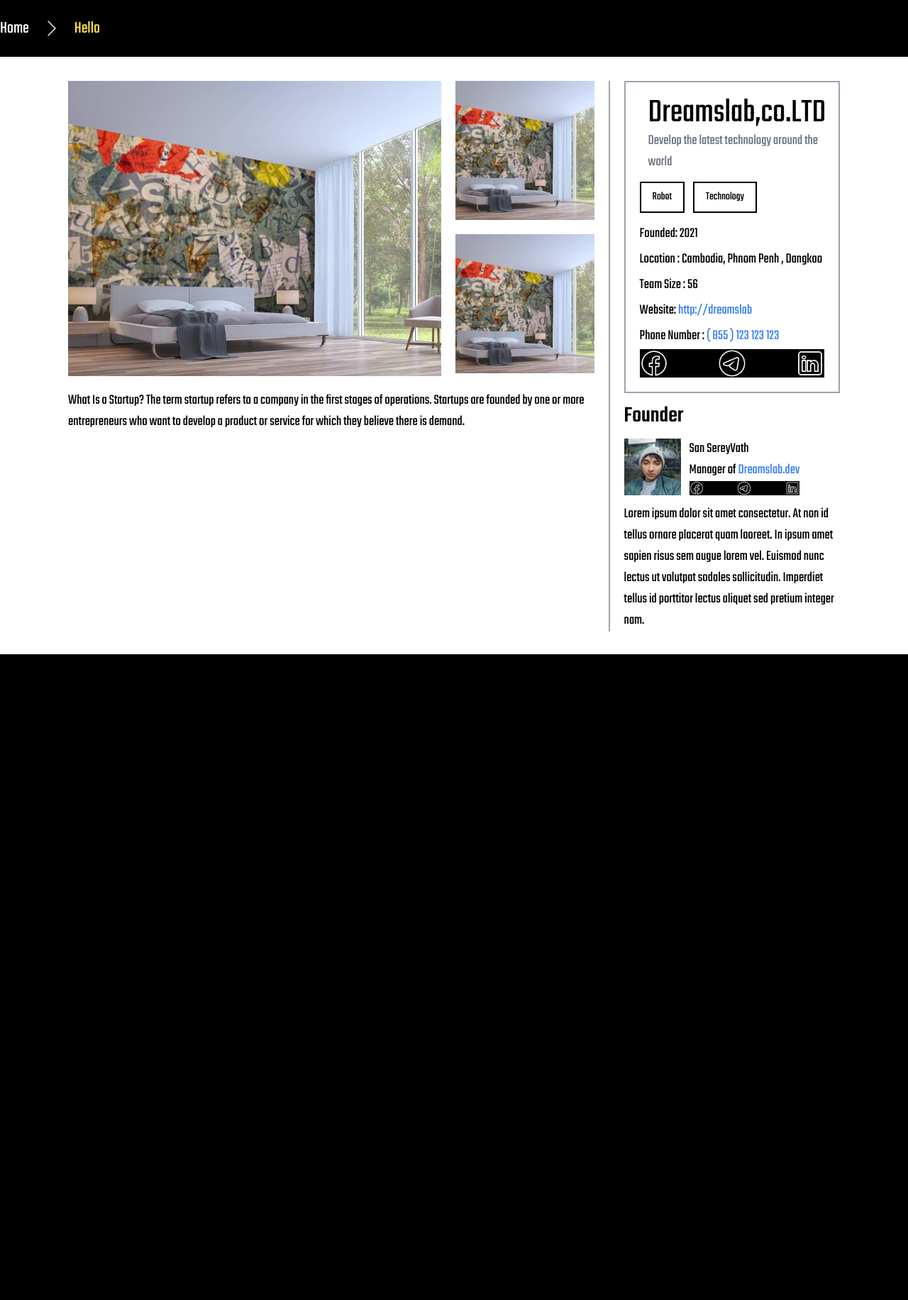
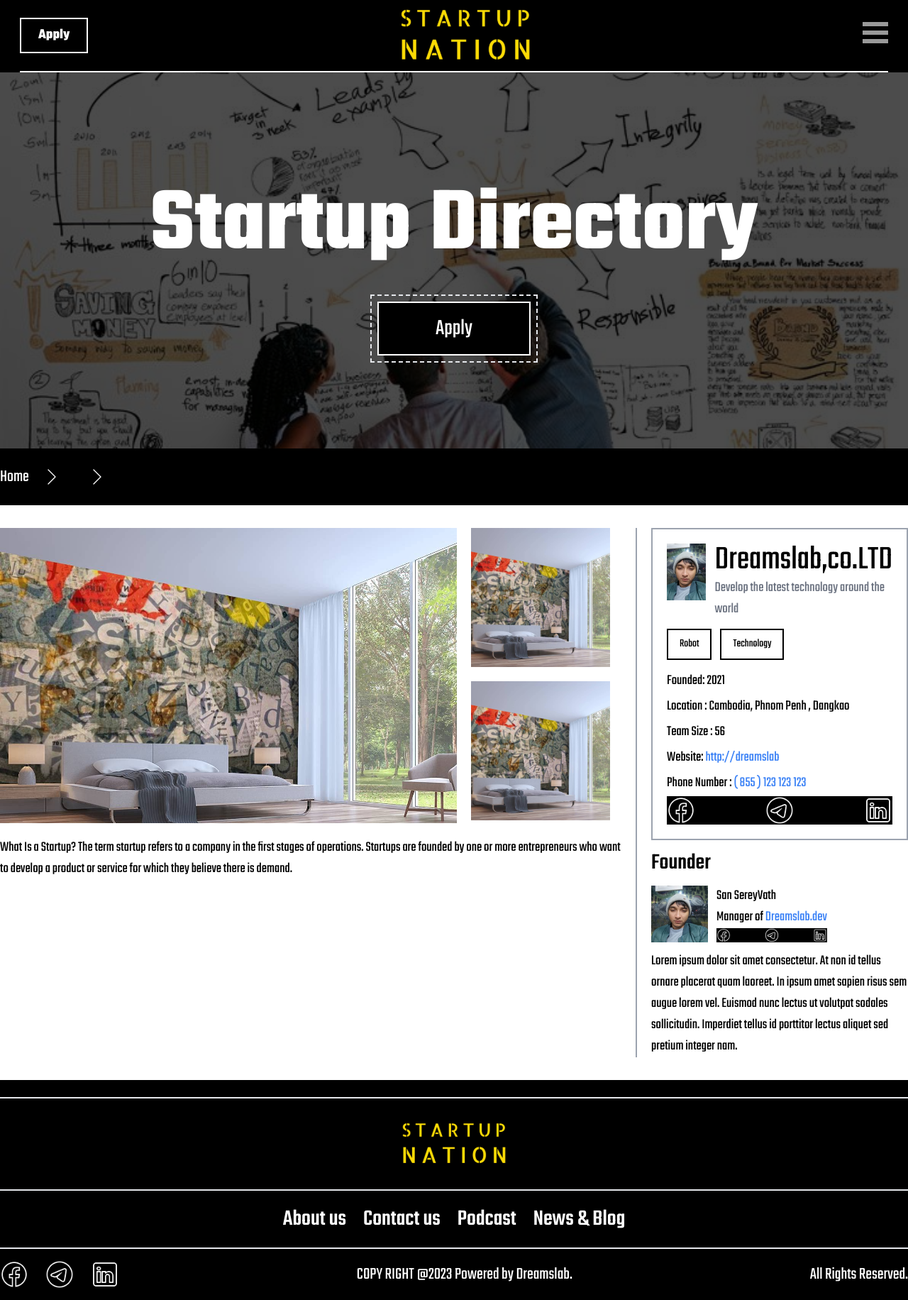
Before and after one commit to linin-nin/startup-nation, a Next.js app: page /startup-directory/detail in a window 1280 px wide. Shown: the whole page at 71% size. Before the commit the page ends 922 px from the top, so only its background shows below. Built offline with nearby package versions, Linux system fonts and the light colour scheme.

Commit message:
fix some bug in directory page

```diff
--- a/src/app/startup-directory/detail/page.tsx
+++ b/src/app/startup-directory/detail/page.tsx
@@ -1,15 +1,19 @@
 import Info_detail from "@/components/directory/info"
-// import Header from "@/components/header/Header"
+import Header from "@/components/header/Header"
 import ShowPath from "@/components/directory/showPath"
-// import Hero from "@/components/directory/directory"
+import Hero from "@/components/directory/directory"
+import Footer from "@/components/footer/footer"
 
 const aboutUs = () => {
   return (
     <div>
-      {/* <Header/>
-      <Hero/> */}
+      <div className=' bg-black padding-body right-0 left-0 sticky top-0 z-50'>
+          <Header/>
+      </div>
+      <Hero/>
       <ShowPath/>
       <Info_detail/>
+      <Footer/>
     </div>
   )
 }
--- a/src/app/startup-directory/page.tsx
+++ b/src/app/startup-directory/page.tsx
@@ -1,4 +1,4 @@
-
+import Hero from "@/components/directory/directory"
 import ShowPath from "@/components/directory/showPath"
 import Search from "@/components/directory/Search"
 import Footer from "@/components/footer/footer"
@@ -9,7 +9,8 @@
     <div>
       <div className=' bg-black padding-body right-0 left-0 sticky top-0 z-50'>
           <Header/>
-        </div>
+      </div>
+      <Hero/>
       <ShowPath/>
       <Search/>
       <Footer/>
--- a/src/components/directory/Search.tsx
+++ b/src/components/directory/Search.tsx
@@ -53,12 +53,9 @@
       </div>
       {/* ----grid--- */}
 
-      <div className="container mt-8 grid grid-cols-1 md:grid-cols-2 xl:grid-cols-3 gap-8
-
-      ">
-
+      <div className="container mt-8 grid grid-cols-1 md:grid-cols-2 xl:grid-cols-3 gap-8 overflow-hidden">
         {Cards.map((item) => (
-          <div key={item.id} className="bg-red-500">
+          <div key={item.id} className="relative before:absolute before:bg-gray-400 before:h-[100vh] before:w-[2px] before:top-0 before:left-[-17px]">
             <div className="h-[416px] ">
               <Image src={item.img} alt="image" width={416}
                 height={416} className="h-full w-full object-cover"
@@ -76,12 +73,6 @@
         ))}
 
       </div>
-
-
-
-
-
-
       {/* ---Pagination--- */}
       <div className="flex justify-between items-center mt-10 py-5 w-full border-t-2 border-gray-400 container ">
         <div>1 -6 from 100</div>
--- a/src/components/directory/directory.tsx
+++ b/src/components/directory/directory.tsx
@@ -4,7 +4,7 @@
 
 const Hero = () => {
   return (
-    <main>
+    <main className="bg-yellow-300">
       <div className="w-full h-[530px] relative bg-cover bg-center">
         <Image src="/image/directory-cover.jpg" fill alt="bg-cover" className="w-full h-full object-cover" />
         <div className="flex opacity-100 inset-0 before:opacity-70 before:absolute before:bg-black before:w-full before:inset-0 before:h-full before:top-0 before:left-0 items-center justify-center absolute ">
--- a/src/components/directory/info.tsx
+++ b/src/components/directory/info.tsx
@@ -4,7 +4,7 @@
 
 const Info_detail = () => {
     return (
-        <main className='bg-white text-black flex justify-start py-8 px-24'>
+        <main className='bg-white text-black flex justify-start py-8'>
             <div className="container flex">
                 <div className="pr-5 w-[70%]">
                     <div className="flex">
@@ -38,8 +38,8 @@
                             </div>
                         </div>
                         <div className="my-3">
-                            <button className="px-4 py-2 bg-none border-2 border-black mr-3">Robot</button>
-                            <button className="px-4 py-2 bg-none border-2 border-black">Technology</button>
+                            <button className="px-4 py-2 bg-none border-2 border-black mr-3 hover:bg-black hover:text-white">Robot</button>
+                            <button className="px-4 py-2 bg-none border-2 border-black hover:bg-black hover:text-white">Technology</button>
                         </div>
                         <div className="leading-9">
                             <p>Founded: 2021</p>
--- a/src/components/directory/showPath.tsx
+++ b/src/components/directory/showPath.tsx
@@ -1,11 +1,20 @@
+"use client"
 import Image from "next/image"
 import Link from "next/link"
-import SideBar from "../header/SideBar"
+import { usePathname } from 'next/navigation'
+import { MenuNavbar } from "@/lib/meu-navbar"
 
-const hello = "Hello"
+
 const ShowPath = () => {
+  const pathName = usePathname()
+  function Name(){
+    for(let i=0;i<MenuNavbar.length;i++){
+      if(pathName==MenuNavbar[i].pathUrl)
+        return (MenuNavbar[i].menuName)
+    }
+  }
   return (
-    <div className='container py-6 border-b-2'>
+    <div className='container py-6'>
       <div className="inline-block">
         <div className="flex justify-between gap-4">
           <Link href="/"><h2 className="text-2xl hover:underline">Home</h2></Link>
@@ -14,8 +23,12 @@
           alt="greater-than-icon"
           width={32}
           height={32}/>
-
-          <h2 className="text-yellow-300 text-2xl">{hello}</h2>
+          <h2 className="text-yellow-300 text-2xl"><Name/></h2>
+          <Image
+          src={'/icons/greater-then.svg'}
+          alt="greater-than-icon"
+          width={32}
+          height={32}/>
         </div>
       </div>
     </div>
--- a/src/components/header/SideBar.tsx
+++ b/src/components/header/SideBar.tsx
@@ -1,4 +1,4 @@
-
+import { MenuNavbar } from '@/lib/meu-navbar';
 import React from 'react'
 import { useState } from 'react';
 import sidebarCSS from './sidebar.module.css'
@@ -7,6 +7,7 @@
 const SideBar = () => {
 
     const [isOpen, setIsOpen] = useState(false);
+
 
     const handleClick = () => {
         setIsOpen(!isOpen);
@@ -17,13 +18,13 @@
             </button>
             <nav className={sidebarCSS.nav}>
                 <ul className={`${sidebarCSS.ul} ${sidebarCSS.menu}`}>
-                    <Link href="/startup-directory">
-                        <li className={sidebarCSS.li}>
-                            Startup Directory
-                        </li>
-                    </Link>
-                    <Link href="/about"><li className={sidebarCSS.li}>About Us</li></Link>
-                    <Link href="/contactus"><li className={sidebarCSS.li}>Contact US</li></Link>
+                    {MenuNavbar.map((item, index)=>(
+                        <Link href={item.pathUrl} key={index}>
+                            <li  className={`${sidebarCSS.li}`}>
+                                {item.menuName}
+                            </li>
+                        </Link>
+                    ))}
                 </ul>
             </nav>
         </div>
--- /dev/null
+++ b/src/lib/meu-navbar.ts
@@ -0,0 +1,18 @@
+export const MenuNavbar=[
+    {
+        pathUrl: '/',
+        menuName: 'Home'
+    },
+    {
+        pathUrl: '/startup-directory',
+        menuName: 'Startup Directory'
+    },
+    {
+        pathUrl: '/about',
+        menuName: 'About us'
+    },
+    {
+        pathUrl: '/contactus',
+        menuName: 'Contact US'
+    },
+]
```
